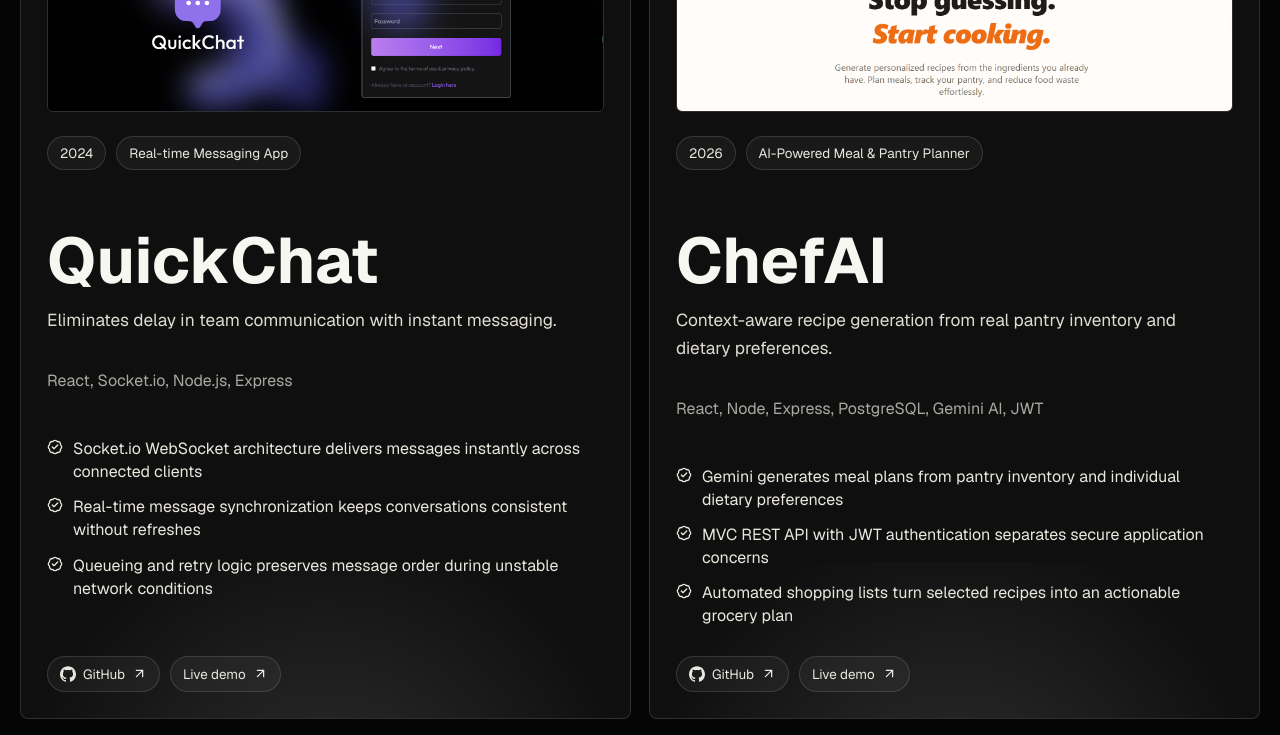
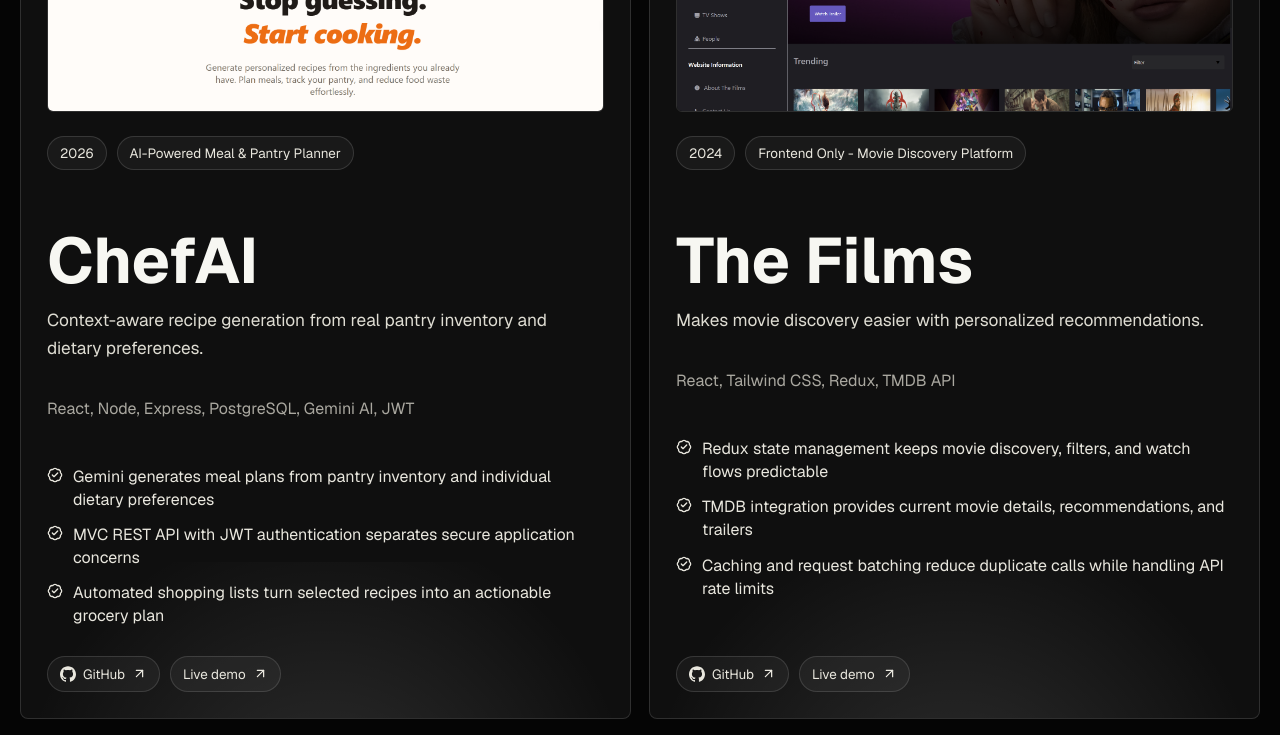
Before and after one commit to imadityameena/Aditya_portfolio, a React (Vite) app: page / in a window 1280 px wide. Shown: the part 3600-4335 px from the top of the page. Built offline with nearby package versions, Linux system fonts and the light colour scheme.

Commit message:
removed one project that is under maintainance

```diff
--- a/src/App.jsx
+++ b/src/App.jsx
@@ -118,21 +118,21 @@ const projects = [
     github: "https://github.com/imadityameena/Prescripto_Hospital_app",
     live: "https://prescripto-hospital-app.vercel.app/",
   },
-  {
-    name: "QuickChat",
-    year: "2024",
-    type: "Real-time Messaging App",
-    image: quickchatImg,
-    stack: "React, Socket.io, Node.js, Express",
-    impact: "Eliminates delay in team communication with instant messaging.",
-    points: [
-      "Socket.io WebSocket architecture delivers messages instantly across connected clients",
-      "Real-time message synchronization keeps conversations consistent without refreshes",
-      "Queueing and retry logic preserves message order during unstable network conditions",
-    ],
-    github: "https://github.com/imadityameena/QuickChat-A-chatting-app",
-    live: "https://quick-chat-azure.vercel.app/login",
-  },
+  //{
+    // name: "QuickChat",
+    // year: "2024",
+    // type: "Real-time Messaging App",
+    // image: quickchatImg,
+    // stack: "React, Socket.io, Node.js, Express",
+    // impact: "Eliminates delay in team communication with instant messaging.",
+    // points: [
+    //   "Socket.io WebSocket architecture delivers messages instantly across connected clients",
+    //   "Real-time message synchronization keeps conversations consistent without refreshes",
+    //   "Queueing and retry logic preserves message order during unstable network conditions",
+    // ],
+    // github: "https://github.com/imadityameena/QuickChat-A-chatting-app",
+    // live: "https://quick-chat-azure.vercel.app/login",
+  //},
   {
     name: "ChefAI",
     year: "2026",
```
